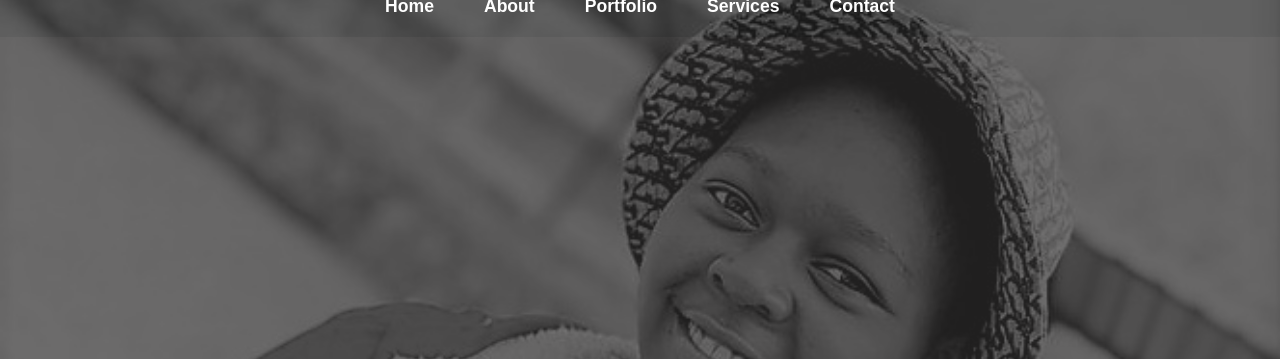
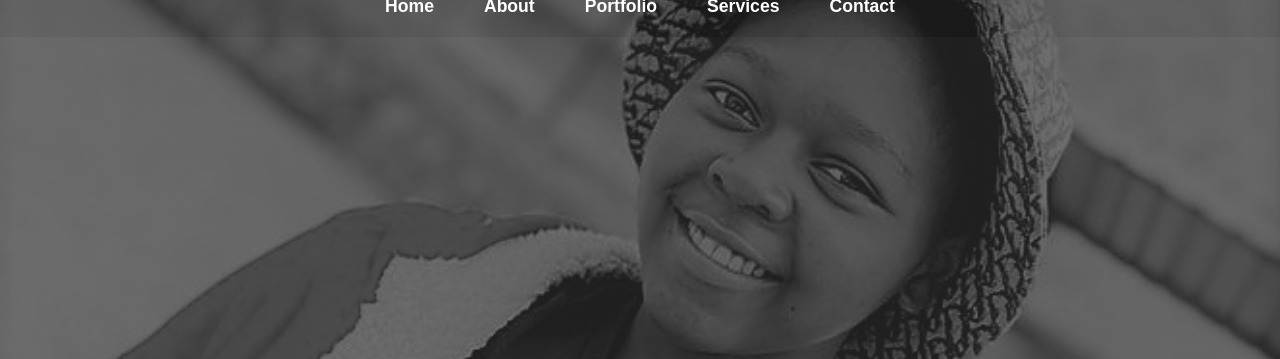
Before and after one commit to Yemlong-Jodelle-Flora/yemlong-jodelle-flora.github.io, a plain HTML site: page index.html in a window 1280 px wide. Shown: the top 359 px of the page. Drawn offline with Linux system fonts and the light colour scheme.

Commit message:
Update style.css

```diff
--- a/style.css
+++ b/style.css
@@ -59,7 +59,7 @@ body{
     top: 0;
     right: 0;
     background: url('images/edit hap.jpg') no-repeat center center/cover;
-    height:1400px;
+    height:1200px;
     width: 100%;
     z-index: -1;
     opacity: .8;
```
